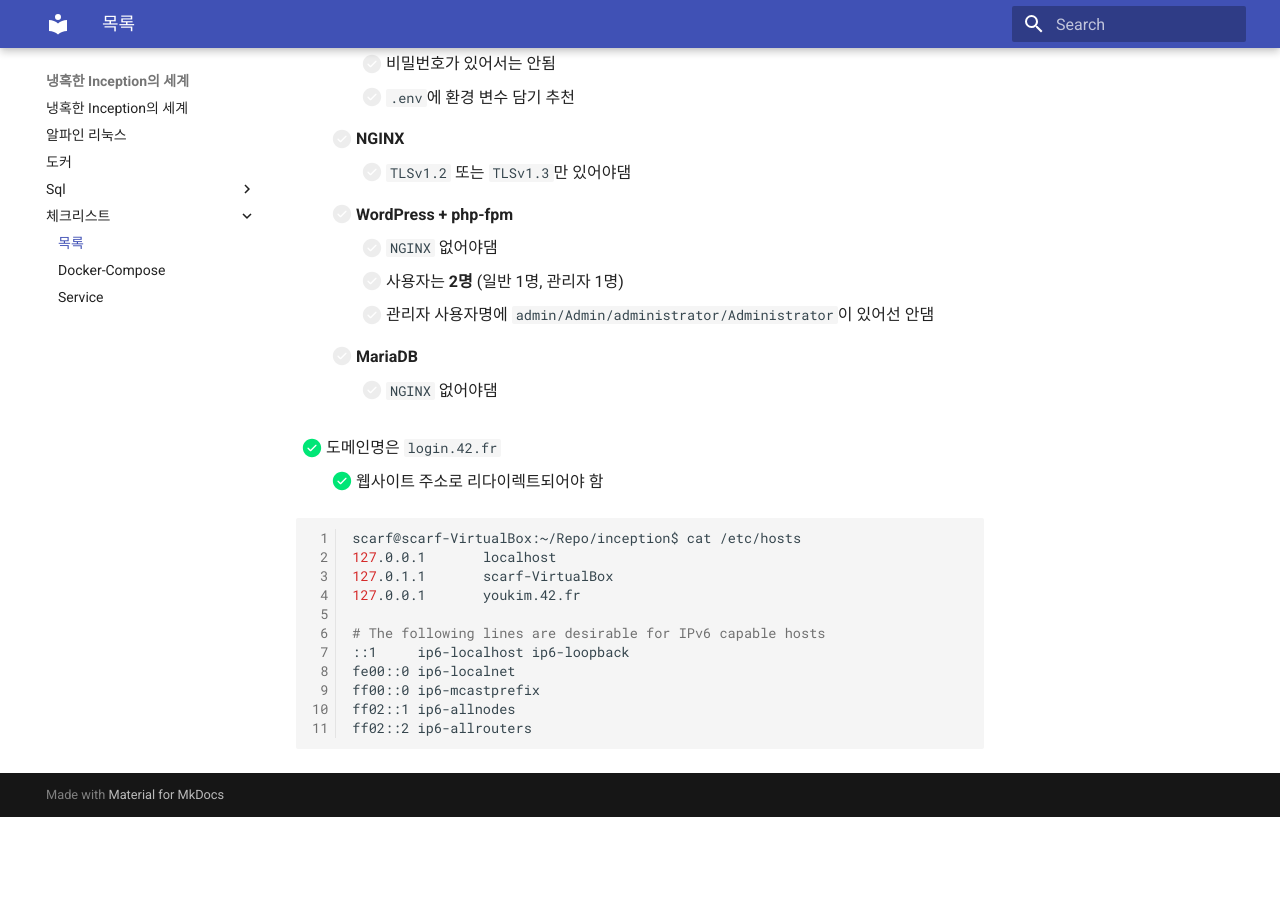
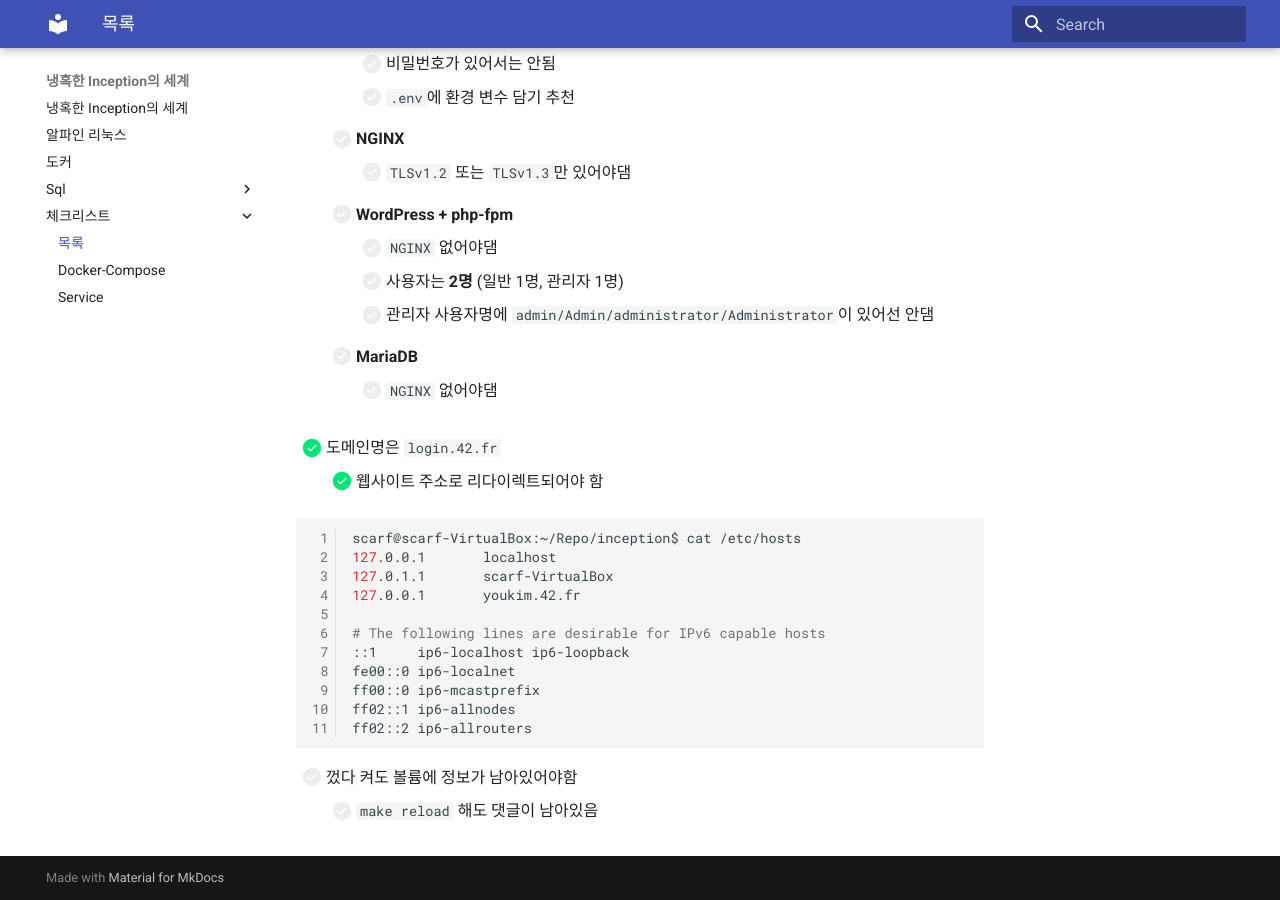
Before and after one commit to 42cursus-youkim/Inception, an MkDocs documentation site: the page built from docs/체크리스트/checklist.md, in a window 1280 px wide and 900 px high, scrolled down 941 px. Built offline with MkDocs 1.6.1 and Material for MkDocs 9.7.7, drawn with Linux system fonts in a browser that asks for light colours; before the commit the page ends 1758 px from its top, so only the background shows below that.

Commit message:
chore: 볼륨, 네트워크 체크리스트

````diff
--- a/docs/체크리스트/checklist.md
+++ b/docs/체크리스트/checklist.md
@@ -1,18 +1,18 @@
 # 목록
 
 - [x] [`docker-compose` 쓰기](docker-compose.md)
-  - [ ] **볼륨**
+  - [x] **볼륨**
     - [x] 위치는 `/home/login/data`
-    - [ ] `WordPress DB` 볼륨
-    - [ ] `WordPress 웹사이트 파일` 볼륨
+    - [x] `WordPress DB` 볼륨
+    - [x] `WordPress 웹사이트 파일` 볼륨
 
-  - [ ] **network**
-    - [ ] `docker-network` 네트워크
-    - [ ] `network: host, --link, links:` 사용 금지
+  - [x] **network**
+    - [x] `docker-network` 네트워크
+    - [x] `network: host, --link, links:` 사용 금지
 
-  - [ ] 컨테이너는 문제시 자동 재시작해야댐
-  - [ ] `tail -f` 사용 금지
-  - [ ] 무한 루프 명령어 (`tail -f, bash, sleep infinity, while true`)로 실행이 시작되면 안됨 (entrypoint 등)
+  - [x] 컨테이너는 문제시 자동 재시작해야댐
+  - [x] `tail -f` 사용 금지
+  - [x] 무한 루프 명령어 (`tail -f, bash, sleep infinity, while true`)로 실행이 시작되면 안됨 (entrypoint 등)
   - [ ] `PID 1`에 대해 공부하자
 
 - [ ] [**서비스**](service.md)
@@ -56,3 +56,6 @@
 ff02::1 ip6-allnodes
 ff02::2 ip6-allrouters
 ```
+
+- [ ] 껐다 켜도 볼륨에 정보가 남아있어야함
+  - [ ] `make reload` 해도 댓글이 남아있음
````
Also changed, not shown: docs/체크리스트/docker-compose.md (+1 -13 lines).
